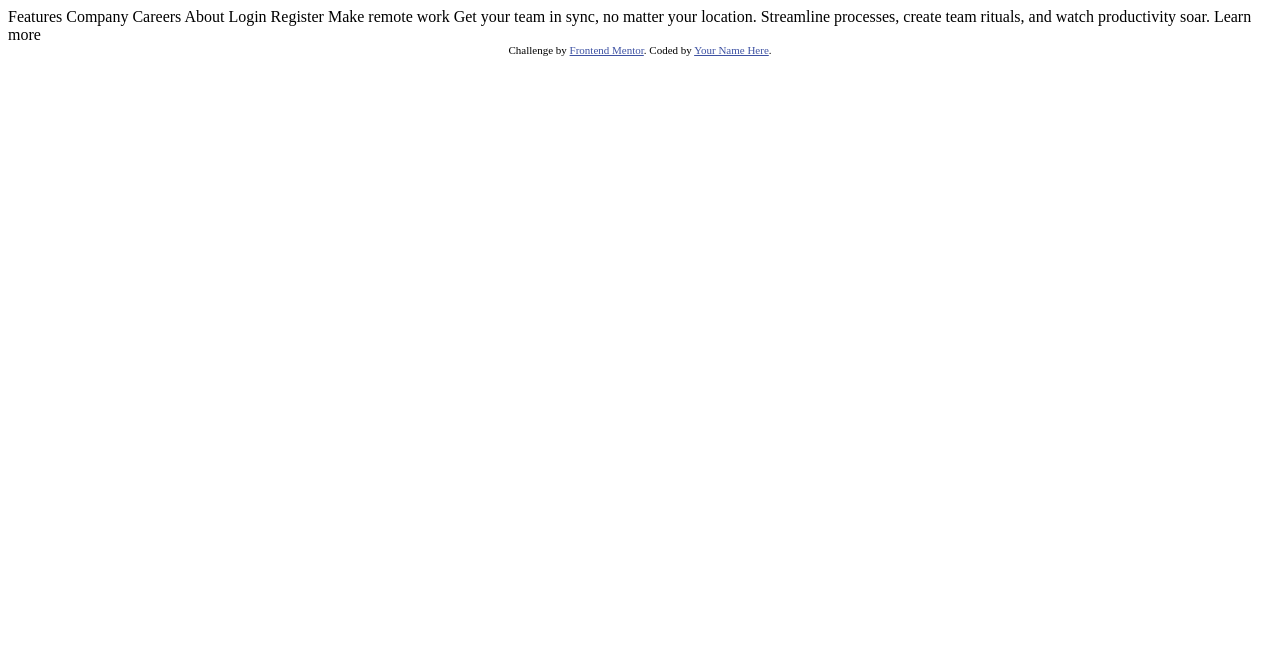
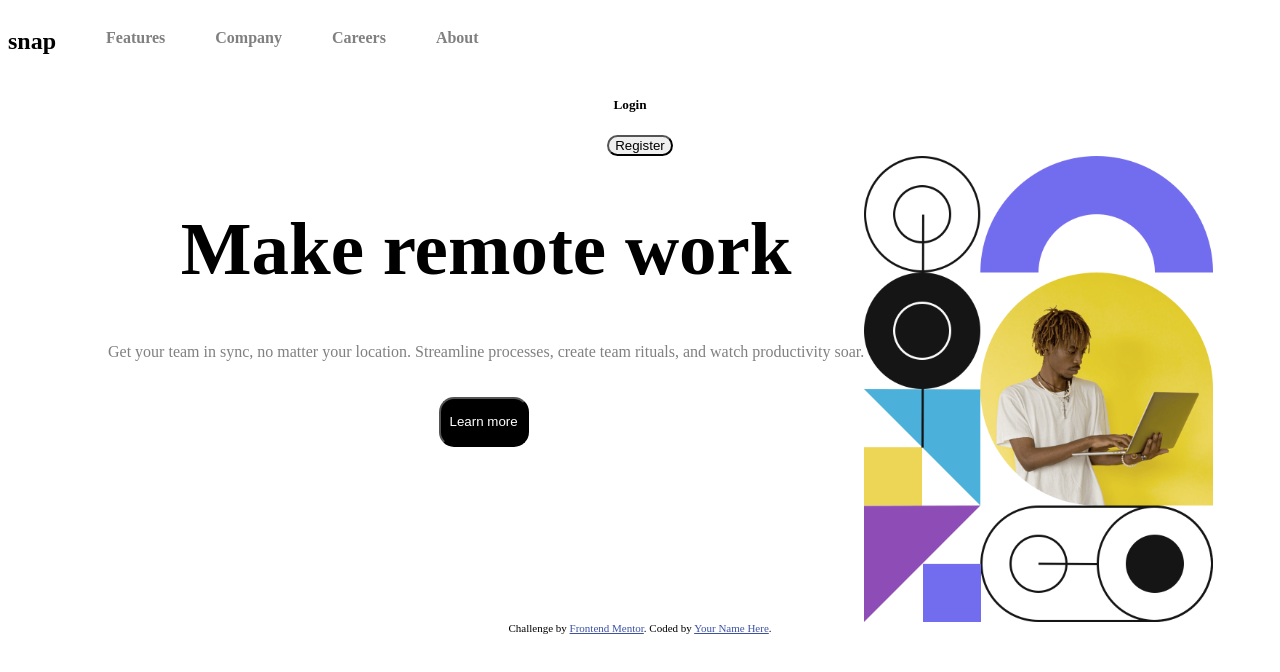
Before and after one commit to Gabriel070211/desaafio-2, a plain HTML site: page index.html in a window 1280 px wide. Drawn offline with Linux system fonts and the light colour scheme.

Commit message:
atualizei o css

```diff
--- a/index.html
+++ b/index.html
@@ -13,23 +13,32 @@
     .attribution { font-size: 11px; text-align: center; }
     .attribution a { color: hsl(228, 45%, 44%); }
   </style>
+  <link rel="stylesheet" href="style.css">
 </head>
 <body>
 
-  Features
-  Company
-  Careers
-  About
+  <div id="listas">
+  <h2>snap</h2>
+  <h4>Features</h4>
+  <h4> Company</h4>
+  <h4> Careers</h4>
+  <h4>About </h4>
+  </div>
 
-  Login
-  Register
+  <h5> Login</h5>
+  <button id="botao"> Register</button>
 
-  Make remote work
+  <div class="container">
+  <div id="texto">
+  <h1>Make remote work</h1>
 
-  Get your team in sync, no matter your location. Streamline processes,
-  create team rituals, and watch productivity soar.
+  <p>Get your team in sync, no matter your location. Streamline processes,
+  create team rituals, and watch productivity soar.</p>
 
-  Learn more
+  <button id="botao2"> Learn more</button>
+  </div>
+  <img src="images/image-hero-desktop.png" id="imagem">
+  </div>
 
   <div class="attribution">
     Challenge by <a href="https://www.frontendmentor.io?ref=challenge" target="_blank">Frontend Mentor</a>.
--- /dev/null
+++ b/style.css
@@ -0,0 +1,72 @@
+body{
+    text-align: center;
+}
+
+.container{
+    display: flex;
+}
+
+#imagem{
+    height: 45%;
+    width: 30%;
+
+}
+#listas{
+    display: flex;
+}
+
+h4{
+    padding-left:50px;
+    color: gray;
+}
+
+h4:hover{
+    color: black;
+}
+
+h2{
+
+}
+
+h5{
+    padding-right: 20px;
+
+}
+
+#botao2{
+
+    margin-top: 20px;
+    margin-right: 5px;
+    background-color: black;
+    color: white;
+    border-radius: 15px;
+    height: 50px;
+    width: 90px;
+}
+
+#botao2:hover{
+   background-color: white;
+   color: black;
+}
+
+h1{
+    font-size: 75px;
+
+}
+
+#texto{
+    text-align: center;
+}
+
+.container{
+    padding-left: 100px;
+}
+
+#botao{
+    border-radius: 20px;
+}
+
+p{
+    color: gray;
+
+}
```
